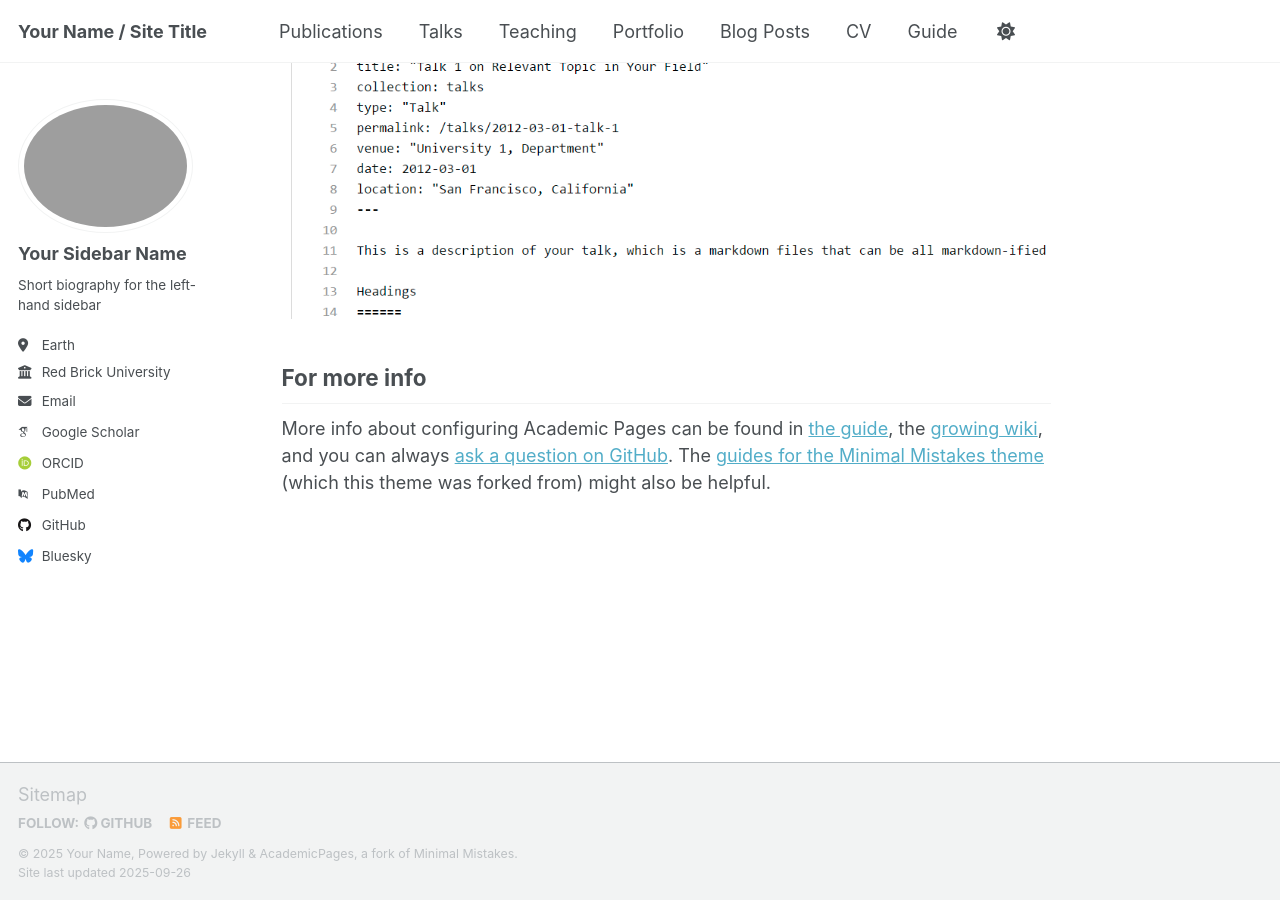
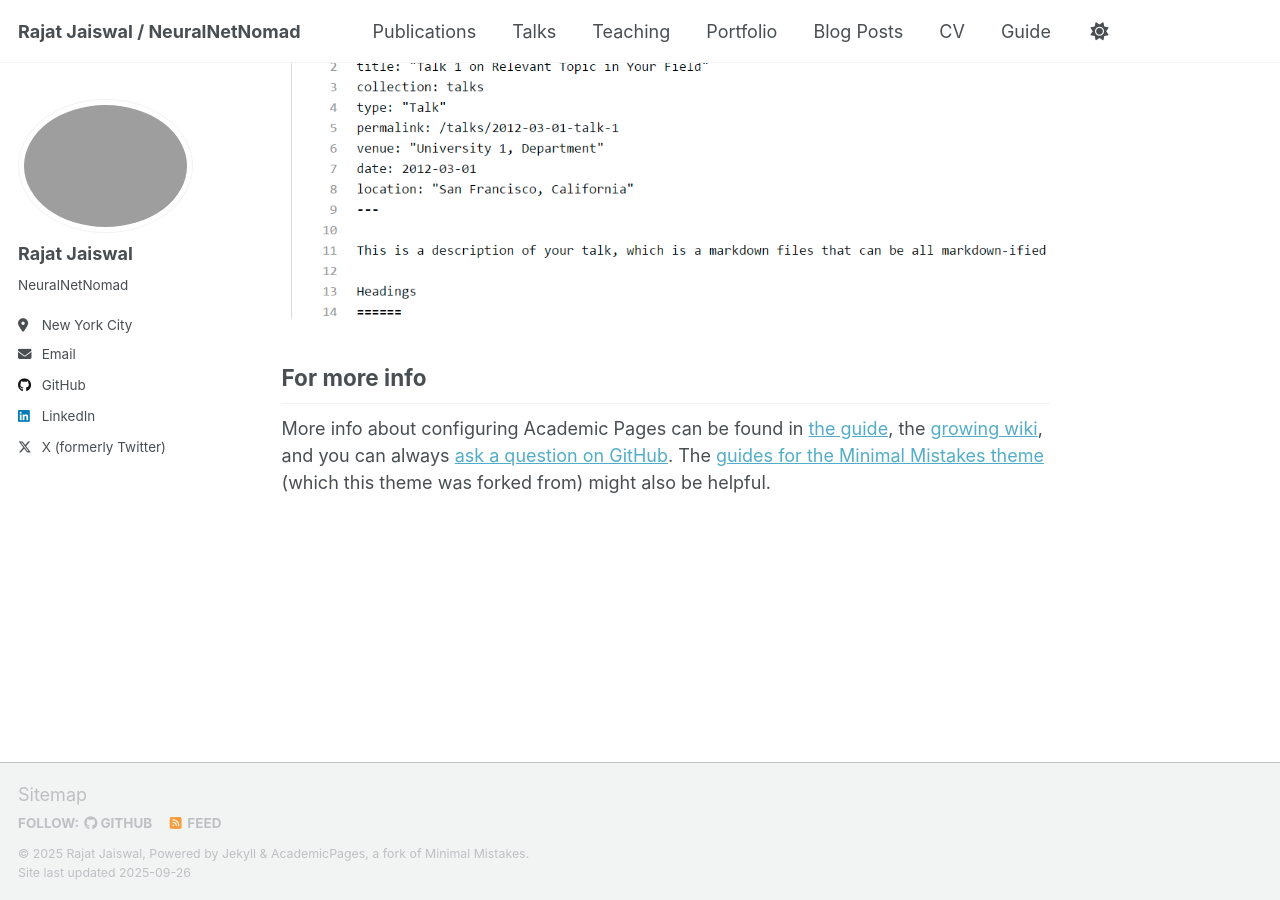
Before and after one commit to onlinerj/onlinerj.github.io, a Jekyll site: the page built from _pages/about.md, in a window 1280 px wide and 900 px high, scrolled down 2880 px. Built offline with Jekyll 4.4.1, drawn with Linux system fonts in a browser that asks for light colours; some web fonts are replaced; a script that is not in the unit is left out.

Commit message:
Update config and profile image

```diff
--- a/_config.yml
+++ b/_config.yml
@@ -9,14 +9,14 @@
 # Basic Site Settings
 locale                   : "en-US"
 site_theme               : "default" # Currently available options are "default", "air"
-title                    : "Your Name / Site Title"
+title                    : "Rajat Jaiswal / NeuralNetNomad"
 title_separator          : "-"
-name                     : &name "Your Name"
+name                     : &name "Rajat Jaiswal"
 description              : &description "Your Name's academic portfolio"   # Update this with a general description of your site, this is the default if not overridden by a page
 url                      : https://academicpages.github.io # The base hostname & protocol for your site e.g. "https://[your GitHub username].github.io",
                                                            # or if you already have some other page hosted on Github then use "https://[your GitHub username].github.io/[Your Repo Name]"
 baseurl                  : "" # the subpath of your site, e.g. "/blog"
-repository               : "academicpages/academicpages.github.io"
+repository               : "https://github.com/onlinerj"
 
 # Site Author - The following control what appear as part of the author content on the side bar.
 #               If a field is blank the icon and link will not appear, otherwise it will be shown.
@@ -24,23 +24,23 @@ repository               : "academicpages/academicpages.github.io"
 author:
   # Biographic information
   avatar           : "profile.png"
-  name             : "Your Sidebar Name"
+  name             : "Rajat Jaiswal"
   pronouns         : # example: "she/her"
-  bio              : "Short biography for the left-hand sidebar"
-  location         : "Earth"
-  employer         : "Red Brick University"
+  bio              : "NeuralNetNomad"
+  location         : "New York City"
+  employer         : # Employer
   uri              : # URL
-  email            : "none@example.org"
+  email            : "onlinerj@live.com"
 
   # Academic websites
   academia         : # URL
   arxiv            : # URL - Update with the correct link to your profile
-  googlescholar    : "https://scholar.google.com/citations?user=PS_CX0AAAAAJ"
+  googlescholar    : # URL
   inspire-hep      : # URL
   impactstory      : # URL
-  orcid            : "http://orcid.org/yourorcidurl"
+  orcid            : # URL
   semantic         : # URL
-  pubmed           : "https://www.ncbi.nlm.nih.gov/pubmed/?term=john+snow"
+  pubmed           : # URL
   researchgate     : # URL
   scopus           : # URL
 
@@ -48,13 +48,13 @@ author:
   bitbucket        : # Username - Update with your username on the site
   codepen          : # Username
   dribbble         : # Username
-  github           : "academicpages"
+  github           : "onlinerj"
   kaggle           : # Username
   stackoverflow    : # User number or user number and name (i.e., use "1" or "1/jeff-atwood")
 
   # Social media
   artstation       : # Username
-  bluesky          : "bsky.app" # Replace this with you Bluesky username
+  bluesky          : # Username "bsky.app" # Replace this with you Bluesky username
   facebook         : # Username
   flickr           : # Username
   foursquare       : # Username
@@ -63,7 +63,7 @@ author:
   keybase          : # Username
   instagram        : # Username
   lastfm           : # Username
-  linkedin         : # Username
+  linkedin         : "rajatjw" # Username
   mastodon         : # URL
   medium           : # URL
   pinterest        : # Username
@@ -71,7 +71,7 @@ author:
   steam            : # Username
   telegram         : # URL
   tumblr           : # Username
-  twitter          : # Username for X / Twitter
+  twitter          : "rajatjw" # Username for X / Twitter
   vine             : # Username
   weibo            : # Username
   wikipedia        : # Username
```
Also changed, not shown: 1 other file.
